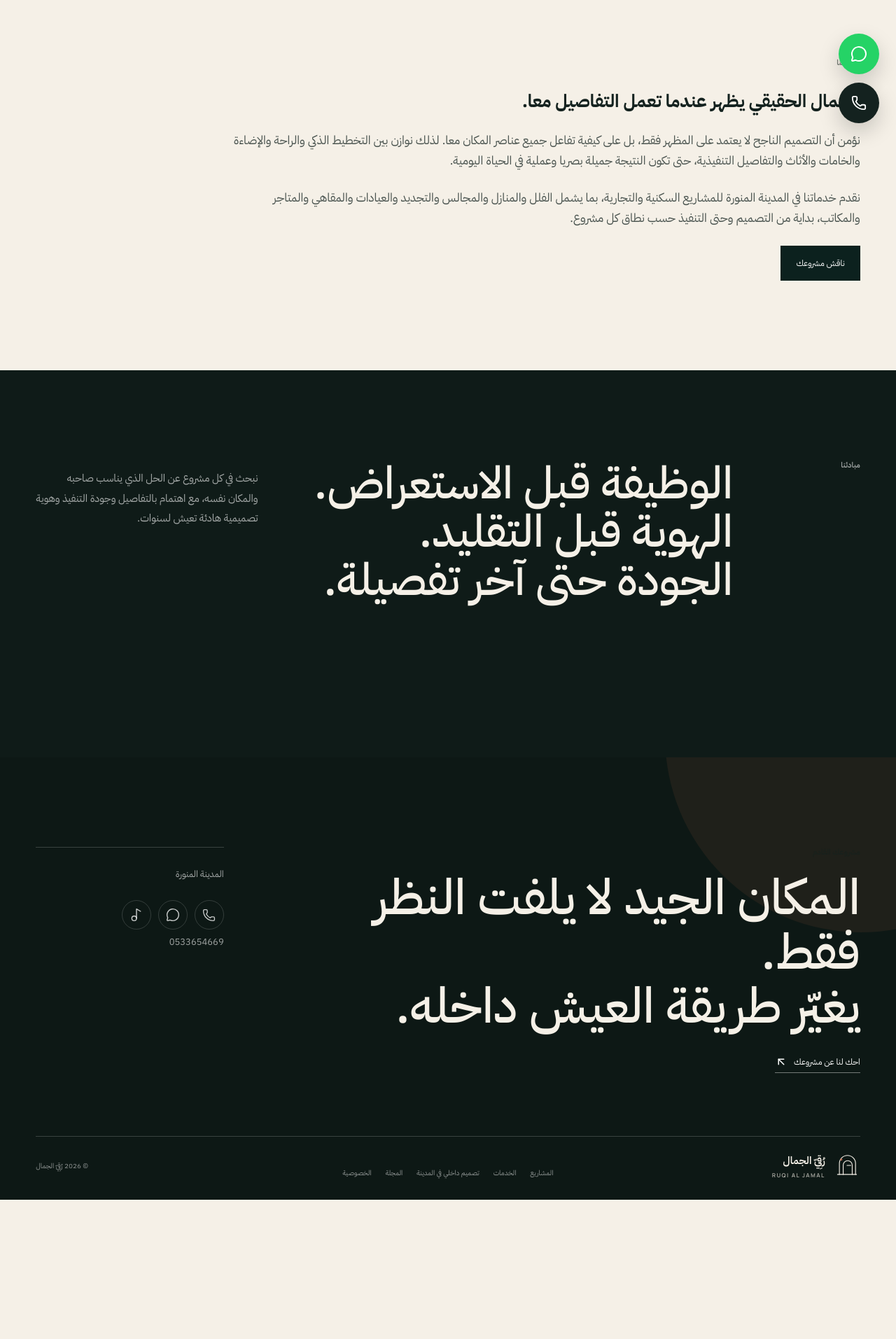
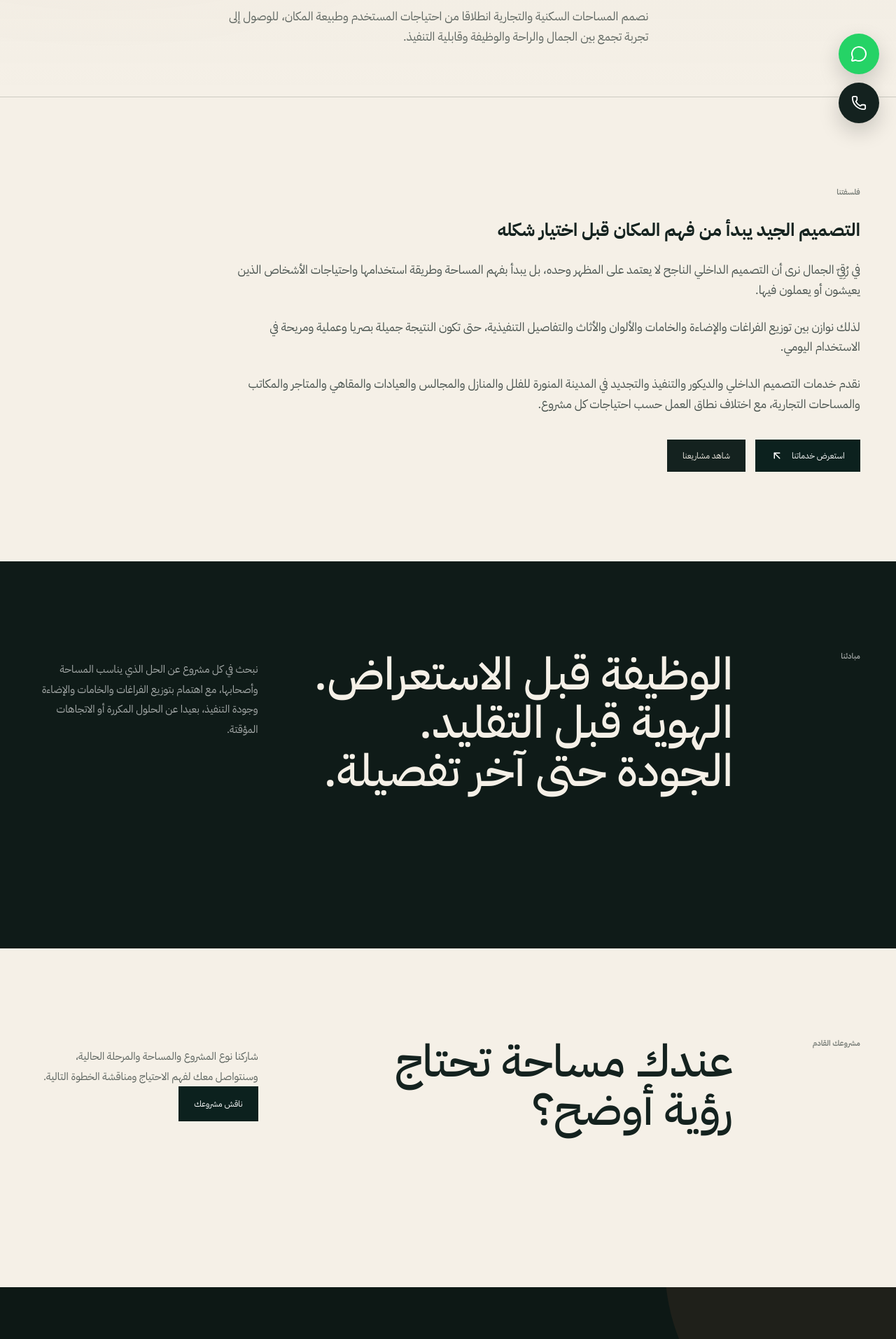
Before and after one commit to yahiashahin65/ruqi, a Next.js app: page /about in a window 1280 px wide. Shown: the part 600-2513 px from the top of the page at 70% size. Before the commit the page ends 2314 px from the top, so only its background shows below. Built offline with nearby package versions, Linux system fonts and the light colour scheme; no server answers.

Commit message:
Update page.tsx

```diff
--- a/src/app/about/page.tsx
+++ b/src/app/about/page.tsx
@@ -1,33 +1,78 @@
 import type { Metadata } from "next";
 import Link from "next/link";
 import { ArrowUpLeft } from "lucide-react";
+
 import { PageHero } from "@/components/PageHero";
 import { pageMetadata } from "@/lib/seo";
+import { SITE_URL } from "@/lib/constants";
 import { projectWhatsapp } from "@/lib/whatsapp";
 
 export const metadata: Metadata = pageMetadata({
-  title: "من نحن | رُقِيّ الجمال للتصميم الداخلي والديكور",
+  title:
+    "عن رقي الجمال للتصميم الداخلي والديكور في المدينة المنورة",
+
   description:
-    "تعرف على رُقِيّ الجمال للتصميم الداخلي والديكور والتنفيذ في المدينة المنورة، نصمم مساحات سكنية وتجارية تجمع بين الجمال والوظيفة وجودة التفاصيل.",
+    "تعرف على رقي الجمال للتصميم الداخلي والديكور والتنفيذ في المدينة المنورة، ونهجنا في تصميم المساحات السكنية والتجارية بما يجمع بين الجمال والوظيفة وجودة التفاصيل.",
+
   path: "/about"
 });
+
+const aboutUrl = `${SITE_URL}/about`;
+
+const aboutSchema = {
+  "@context": "https://schema.org",
+
+  "@type": "AboutPage",
+
+  "@id": `${aboutUrl}#webpage`,
+
+  url: aboutUrl,
+
+  name:
+    "عن رقي الجمال للتصميم الداخلي والديكور في المدينة المنورة",
+
+  description:
+    "تعرف على رقي الجمال ونهجها في التصميم الداخلي والديكور والتنفيذ للمشاريع السكنية والتجارية في المدينة المنورة.",
+
+  inLanguage: "ar-SA",
+
+  isPartOf: {
+    "@type": "WebSite",
+    "@id": `${SITE_URL}/#website`
+  },
+
+  about: {
+    "@id": `${SITE_URL}/#business`
+  }
+};
 
 export default function AboutPage() {
   return (
     <main className="page-main">
+
+      <script
+        type="application/ld+json"
+        dangerouslySetInnerHTML={{
+          __html: JSON.stringify(aboutSchema)
+        }}
+      />
+
       <PageHero
         eyebrow="من نحن"
         title={
           <>
-            رُقِيّ في الفكرة.
+            رُقِيّ الجمال للتصميم الداخلي
             <br />
-            جمال يعيش مع المكان.
+            والديكور في المدينة المنورة
           </>
         }
-        lead="في رُقِيّ الجمال نصمم المساحات السكنية والتجارية انطلاقا من احتياج العميل وطبيعة المكان، لنصنع تجربة متكاملة تجمع بين الجمال والراحة والوظيفة."
+        lead="نصمم المساحات السكنية والتجارية انطلاقا من احتياجات المستخدم وطبيعة المكان، للوصول إلى تجربة تجمع بين الجمال والراحة والوظيفة وقابلية التنفيذ."
       />
 
-      <section className="section">
+      <section
+        className="section"
+        aria-labelledby="about-philosophy-title"
+      >
         <div className="shell">
           <div
             className="prose"
@@ -36,46 +81,72 @@ export default function AboutPage() {
               maxWidth: "900px"
             }}
           >
-            <p className="eyebrow">فلسفتنا</p>
+            <p className="eyebrow">
+              فلسفتنا
+            </p>
 
-            <h2>
-              الجمال الحقيقي يظهر عندما تعمل التفاصيل معا.
+            <h2 id="about-philosophy-title">
+              التصميم الجيد يبدأ من فهم المكان
+              قبل اختيار شكله
             </h2>
 
             <p>
-              نؤمن أن التصميم الناجح لا يعتمد على المظهر فقط،
-              بل على كيفية تفاعل جميع عناصر المكان معا.
-              لذلك نوازن بين التخطيط الذكي والراحة والإضاءة
-              والخامات والأثاث والتفاصيل التنفيذية، حتى تكون
-              النتيجة جميلة بصريا وعملية في الحياة اليومية.
+              في رُقِيّ الجمال نرى أن التصميم الداخلي
+              الناجح لا يعتمد على المظهر وحده، بل يبدأ
+              بفهم المساحة وطريقة استخدامها واحتياجات
+              الأشخاص الذين يعيشون أو يعملون فيها.
             </p>
 
             <p>
-              نقدم خدماتنا في المدينة المنورة للمشاريع السكنية
-              والتجارية، بما يشمل الفلل والمنازل والمجالس
-              والتجديد والعيادات والمقاهي والمتاجر والمكاتب،
-              بداية من التصميم وحتى التنفيذ حسب نطاق كل مشروع.
+              لذلك نوازن بين توزيع الفراغات والإضاءة
+              والخامات والألوان والأثاث والتفاصيل
+              التنفيذية، حتى تكون النتيجة جميلة بصريا
+              وعملية ومريحة في الاستخدام اليومي.
             </p>
 
-            <a
-  className="button button--solid"
-  href={projectWhatsapp()}
-  target="_blank"
-  rel="noopener noreferrer"
->
-  ناقش مشروعك
-</a>
+            <p>
+              نقدم خدمات التصميم الداخلي والديكور
+              والتنفيذ والتجديد في المدينة المنورة
+              للفلل والمنازل والمجالس والعيادات
+              والمقاهي والمتاجر والمكاتب والمساحات
+              التجارية، مع اختلاف نطاق العمل حسب
+              احتياجات كل مشروع.
+            </p>
+
+            <div className="service-actions">
+              <Link
+                className="button button--solid"
+                href="/services"
+              >
+                استعرض خدماتنا
+                <ArrowUpLeft
+                  size={18}
+                  aria-hidden="true"
+                />
+              </Link>
+
+              <Link
+                className="button button--back-service"
+                href="/projects"
+              >
+                شاهد مشاريعنا
+              </Link>
+            </div>
           </div>
         </div>
       </section>
 
-      <section className="section-dark section">
+      <section
+        className="section-dark section"
+        aria-labelledby="about-principles-title"
+      >
         <div className="shell section-heading">
+
           <p className="eyebrow eyebrow--light">
             مبادئنا
           </p>
 
-          <h2>
+          <h2 id="about-principles-title">
             الوظيفة قبل الاستعراض.
             <br />
             الهوية قبل التقليد.
@@ -83,18 +154,62 @@ export default function AboutPage() {
             الجودة حتى آخر تفصيلة.
           </h2>
 
-          <p
-            className="section-heading__text"
-            style={{
-              color: "rgba(255,255,255,.62)"
-            }}
-          >
-            نبحث في كل مشروع عن الحل الذي يناسب صاحبه
-            والمكان نفسه، مع اهتمام بالتفاصيل وجودة التنفيذ
-            وهوية تصميمية هادئة تعيش لسنوات.
-          </p>
+          <div>
+            <p
+              className="section-heading__text"
+              style={{
+                color:
+                  "rgba(255,255,255,.62)"
+              }}
+            >
+              نبحث في كل مشروع عن الحل الذي يناسب
+              المساحة وأصحابها، مع اهتمام بتوزيع
+              الفراغات والخامات والإضاءة وجودة
+              التنفيذ، بعيدا عن الحلول المكررة
+              أو الاتجاهات المؤقتة.
+            </p>
+          </div>
+
         </div>
       </section>
+
+      <section
+        className="section"
+        aria-labelledby="about-project-title"
+      >
+        <div className="shell section-heading">
+
+          <p className="eyebrow">
+            مشروعك القادم
+          </p>
+
+          <h2 id="about-project-title">
+            عندك مساحة تحتاج
+            <br />
+            رؤية أوضح؟
+          </h2>
+
+          <div>
+            <p className="section-heading__text">
+              شاركنا نوع المشروع والمساحة والمرحلة
+              الحالية، وسنتواصل معك لفهم الاحتياج
+              ومناقشة الخطوة التالية.
+            </p>
+
+            <a
+              className="button button--solid"
+              href={projectWhatsapp()}
+              target="_blank"
+              rel="noopener noreferrer"
+              aria-label="ناقش مشروعك مع رقي الجمال عبر واتساب"
+            >
+              ناقش مشروعك
+            </a>
+          </div>
+
+        </div>
+      </section>
+
     </main>
   );
 }
```
